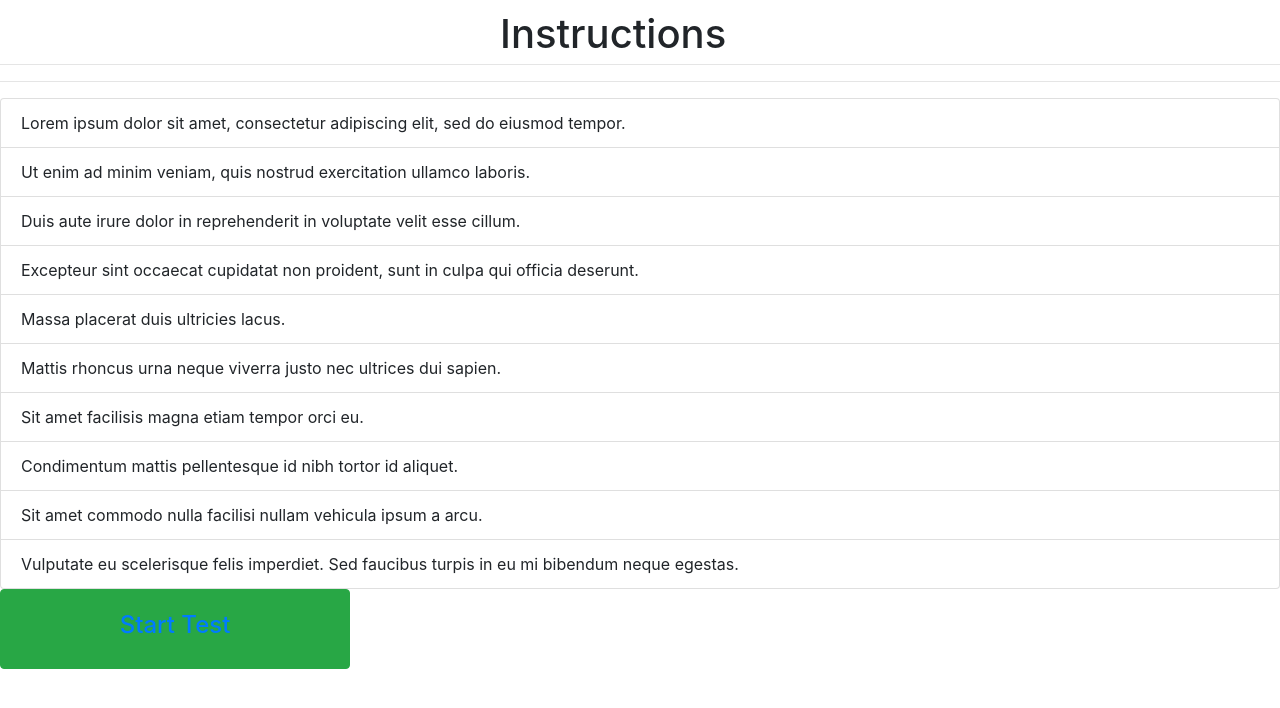
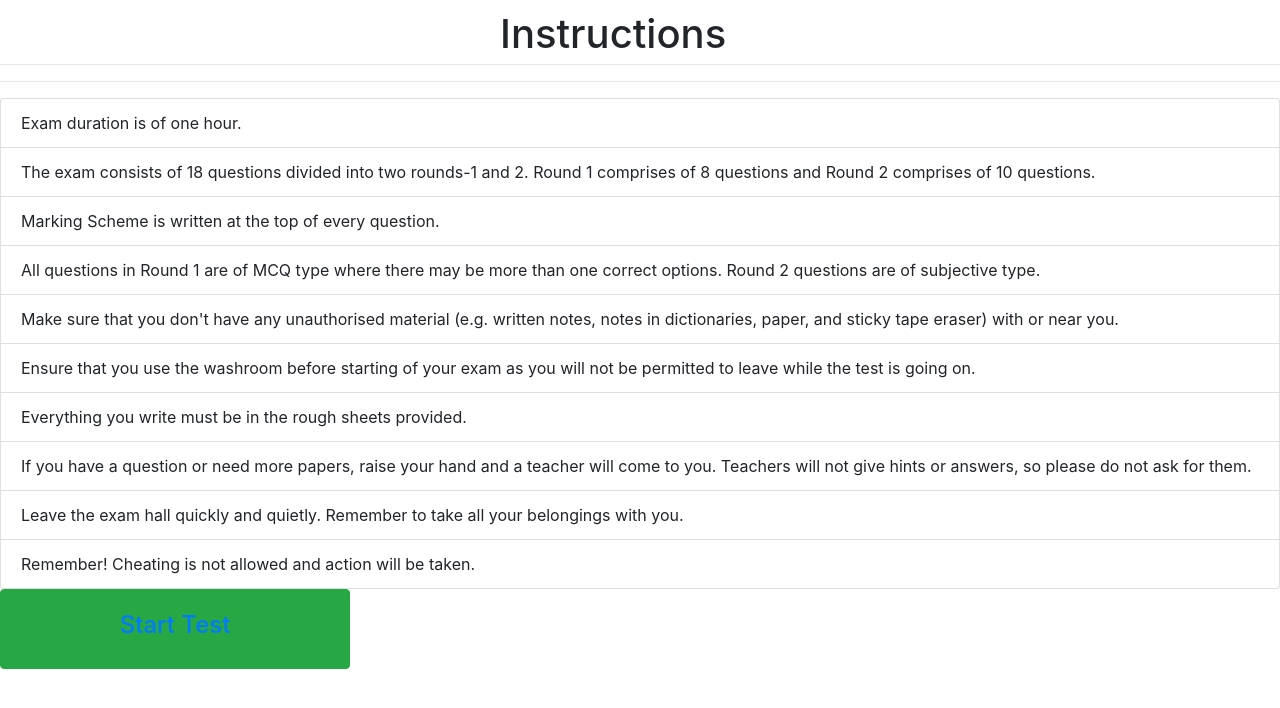
Before and after one commit to ayushjain1144/MSP-Recruitment-Web-Portal, a Django app: template test_portal/templates/test_portal/instructions.html in a window 1280 px wide. Shown: the top 708 px of the page. Run offline with Django 3.2, Linux system fonts and the light colour scheme; the template is opened without the code that fills it, so the values that code supplies are empty; some libraries are stand-ins or nearby versions.

Commit message:
Update instructions.html

```diff
--- a/test_portal/templates/test_portal/instructions.html
+++ b/test_portal/templates/test_portal/instructions.html
@@ -5,16 +5,16 @@
 	</div>
 	<br><br><hr><hr>
 		<ul class="list-group">
-		<li class="list-group-item">Lorem ipsum dolor sit amet, consectetur adipiscing elit, sed do eiusmod tempor.</li>
-		<li class="list-group-item">Ut enim ad minim veniam, quis nostrud exercitation ullamco laboris.</li>
-		<li class="list-group-item">Duis aute irure dolor in reprehenderit in voluptate velit esse cillum.</li>
-		<li class="list-group-item">Excepteur sint occaecat cupidatat non proident, sunt in culpa qui officia deserunt.</li>
-		<li class="list-group-item">Massa placerat duis ultricies lacus.</li>
-		<li class="list-group-item">Mattis rhoncus urna neque viverra justo nec ultrices dui sapien. </li>
-		<li class="list-group-item">Sit amet facilisis magna etiam tempor orci eu.</li>
-		<li class="list-group-item">Condimentum mattis pellentesque id nibh tortor id aliquet.</li>
-		<li class="list-group-item">Sit amet commodo nulla facilisi nullam vehicula ipsum a arcu.</li>
-		<li class="list-group-item">Vulputate eu scelerisque felis imperdiet. Sed faucibus turpis in eu mi bibendum neque egestas.</li>
+		<li class="list-group-item">Exam duration is of one hour.</li>
+		<li class="list-group-item">The exam consists of 18 questions divided into two rounds-1 and 2. Round 1 comprises of 8 questions and Round 2 comprises of 10 questions.</li>
+		<li class="list-group-item">Marking Scheme is written at the top of every question.</li>
+		<li class="list-group-item">All questions in Round 1 are of MCQ type where there may be more than one correct options. Round 2 questions are of subjective type.</li>
+		<li class="list-group-item">Make sure that you don't have any unauthorised material (e.g. written notes, notes in dictionaries, paper, and sticky tape eraser) with or near you. </li>
+		<li class="list-group-item">Ensure that you use the washroom before starting of your exam as you will not be permitted to leave while the test is going on.</li>
+		<li class="list-group-item">Everything you write must be in the rough sheets provided.</li>
+		<li class="list-group-item">If you have a question or need more papers, raise your hand and a teacher will come to you. Teachers will not give hints or answers, so please do not ask for them.</li>
+		<li class="list-group-item">Leave the exam hall quickly and quietly. Remember to take all your belongings with you.</li>
+		<li class="list-group-item">Remember! Cheating is not allowed and action will be taken.</li>
 		</ul>
 		<div class="start">
 			<button type="button" class="btn btn-success" style="width: 350px; height: 80px;font-size : 500px;"><a href="{% url 'ques_detail' test 1 %}"><h4>Start Test</h4></a></button>
```
